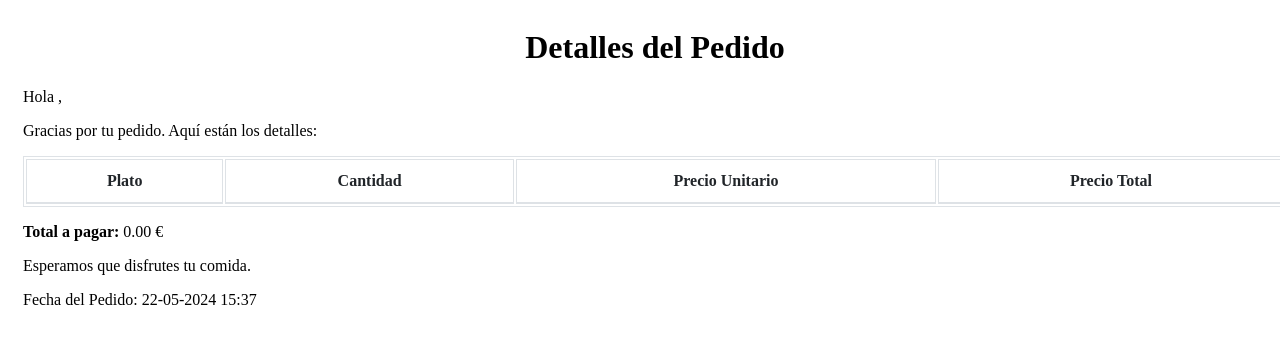
After one commit to Jeremymora/ProyectoFinal, a Symfony app: template templates/detalles_pedido.html.twig in a window 1280 px wide. The commit adds this page. Shown: the top 344 px of the page. Run offline with Twig, Linux system fonts and the light colour scheme; the template is opened without the code that fills it, so the values that code supplies are empty; some libraries are stand-ins or nearby versions.

```diff
--- a/public/JS/products.js
+++ b/public/JS/products.js
@@ -58,7 +58,7 @@ document.addEventListener('DOMContentLoaded', () => {
                 const button = document.createElement("button");
                 button.className = "btn btn-primary";
                 button.textContent = "Agregar al carrito";
-                button.onclick = () => addToCart(product.id, product.nombreDelPlato);
+                button.onclick = () => addToCart(product.id);
                 cardBody.appendChild(button);
 
                 row.appendChild(productDiv);
@@ -85,7 +85,9 @@ function addToCart(platoId) {
         })
         .then(data => {
             if (data.success) {
+                console.log('Respuesta del servidor:', data);
                 showCartNotification(nombreDelPlato);
+                console.log(platoId)
             }
         })
         .catch(error => console.error('Error al agregar al carrito:', error));
--- a/src/Entity/DetallesPedido.php
+++ b/src/Entity/DetallesPedido.php
@@ -19,11 +19,11 @@ class DetallesPedido
     #[ORM\Column(type:"decimal", precision:10, scale:2)]
     private $precioTotal;
 
-    #[ORM\ManyToOne(targetEntity:"App\Entity\Pedidos", inversedBy:"detallesPedidos")]
+    #[ORM\ManyToOne(targetEntity:Pedidos::class, inversedBy:"detallesPedidos")]
     #[ORM\JoinColumn(nullable:false)]
     private $pedido;
 
-    #[ORM\ManyToOne(targetEntity:"App\Entity\Plato", inversedBy:"detallesPedidos")]
+    #[ORM\ManyToOne(targetEntity: Plato::class, inversedBy: 'detallesPedidos')]
     #[ORM\JoinColumn(nullable:false)]
     private $plato;
 
--- a/src/Entity/Plato.php
+++ b/src/Entity/Plato.php
@@ -4,9 +4,9 @@ namespace App\Entity;
 
 use Doctrine\ORM\Mapping as ORM;
 use Doctrine\Common\Collections\ArrayCollection;
-use Doctrine\Common\Collections\Collection;
+use App\Repository\PlatoRepository;
 
-#[ORM\Entity]
+#[ORM\Entity(repositoryClass: "App\Repository\PlatoRepository")]
 class Plato
 {
     #[ORM\Id, ORM\GeneratedValue, ORM\Column(type:'integer')]
@@ -30,12 +30,14 @@ class Plato
     #[ORM\OneToMany(targetEntity:"App\Entity\DetallesPedido", mappedBy:"plato")]
     #[ORM\Column(type: 'string', length: 255)]
     private $image;
+    #[ORM\OneToMany(targetEntity: DetallesPedido::class, mappedBy: 'plato')]
     private $detallesPedidos;
 
     #[ORM\OneToMany(targetEntity:"App\Entity\Carrito", mappedBy:"plato")]
     private $carritos;
     public function __construct()
     {
+        $this->detallesPedidos = new ArrayCollection();
         $this->carritos = new ArrayCollection();
     }
     public function getId()
--- a/templates/Products.html.twig
+++ b/templates/Products.html.twig
@@ -8,5 +8,5 @@
                 <p class="mb-4">Elige entre nuestra variedad semanal de platos. Cambiamos el menú cada lunes, así que si te gusta algo, pídelo antes de que acabe el domingo.</p>
                 <h2 class="mb-3">Platos principales</h2></div>
 
-<script src="{{ asset('js/products.js') }}"></script>
+
 {% endblock %}
--- a/templates/base.html.twig
+++ b/templates/base.html.twig
@@ -23,6 +23,6 @@
 			</main>
 		{% endblock %}
 		<script src="https://cdn.jsdelivr.net/npm/bootstrap@5.0.2/dist/js/bootstrap.bundle.min.js" integrity="sha384-MrcW6ZMFYlzcLA8Nl+NtUVF0sA7MsXsP1UyJoMp4YLEuNSfAP+JcXn/tWtIaxVXM" crossorigin="anonymous"></script>
-		{% block javascripts %}{% endblock %}
+		{% block javascripts %}<script src="{{ asset('js/products.js') }}"></script>{% endblock %}
 	</body>
 </html>
--- /dev/null
+++ b/templates/detalles_pedido.html.twig
@@ -0,0 +1,101 @@
+<!DOCTYPE html>
+<html>
+<head>
+    <meta charset="UTF-8">
+    <title>Detalles del Pedido</title>
+    <style>
+        /* Bootstrap CSS (inlined for email compatibility) */
+        .container {
+            width: 100%;
+            margin-right: auto;
+            margin-left: auto;
+            padding-right: 15px;
+            padding-left: 15px;
+        }
+        .row {
+            display: flex;
+            flex-wrap: wrap;
+            margin-right: -15px;
+            margin-left: -15px;
+        }
+        .col {
+            position: relative;
+            width: 100%;
+            padding-right: 15px;
+            padding-left: 15px;
+        }
+        .table {
+            width: 100%;
+            margin-bottom: 1rem;
+            color: #212529;
+        }
+        .table th,
+        .table td {
+            padding: 0.75rem;
+            vertical-align: top;
+            border-top: 1px solid #dee2e6;
+        }
+        .table thead th {
+            vertical-align: bottom;
+            border-bottom: 2px solid #dee2e6;
+        }
+        .table tbody + tbody {
+            border-top: 2px solid #dee2e6;
+        }
+        .table .table {
+            background-color: #fff;
+        }
+        .table-bordered {
+            border: 1px solid #dee2e6;
+        }
+        .table-bordered th,
+        .table-bordered td {
+            border: 1px solid #dee2e6;
+        }
+        .table-bordered thead th,
+        .table-bordered thead td {
+            border-bottom-width: 2px;
+        }
+        .text-center {
+            text-align: center !important;
+        }
+    </style>
+</head>
+<body>
+    <div class="container">
+        <div class="row">
+            <div class="col">
+                <h1 class="text-center">Detalles del Pedido</h1>
+                <p>Hola {{ usuario.getNombreDeUsuario() }},</p>
+                <p>Gracias por tu pedido. Aquí están los detalles:</p>
+
+                <table class="table table-bordered">
+                    <thead>
+                        <tr>
+                            <th>Plato</th>
+                            <th>Cantidad</th>
+                            <th>Precio Unitario</th>
+                            <th>Precio Total</th>
+                        </tr>
+                    </thead>
+                    <tbody>
+                        {% for detalle in detalles %}
+                            <tr>
+                                <td>{{ detalle.plato.getNombreDelPlato() }}</td>
+                                <td>{{ detalle.cantidad }}</td>
+                                <td>{{ detalle.plato.getPrecio() | number_format(2, '.', ',') }} &euro;</td>
+                                <td>{{ (detalle.plato.getPrecio() * detalle.cantidad) | number_format(2, '.', ',') }} &euro;</td>
+                            </tr>
+                        {% endfor %}
+                    </tbody>
+                </table>
+
+                <p><strong>Total a pagar:</strong> {{ totalPrecio | number_format(2, '.', ',') }} &euro;</p>
+
+                <p>Esperamos que disfrutes tu comida.</p>
+                <p>Fecha del Pedido: {{ pedido.fechaDelPedido|date('d-m-Y H:i') }}</p>
+            </div>
+        </div>
+    </div>
+</body>
+</html>
```
Also changed, not shown: src/Controller/CarritoController.php (+50 -31 lines), src/Entity/Carrito.php (+9 -25 lines), src/Entity/Pedidos.php (+58 -2 lines), src/Entity/Usuario.php (+35 -3 lines), src/Repository/CarritoRepository.php (added, +15 -0 lines), templates/carrito.html.twig (+8 -7 lines), 2 other files.
